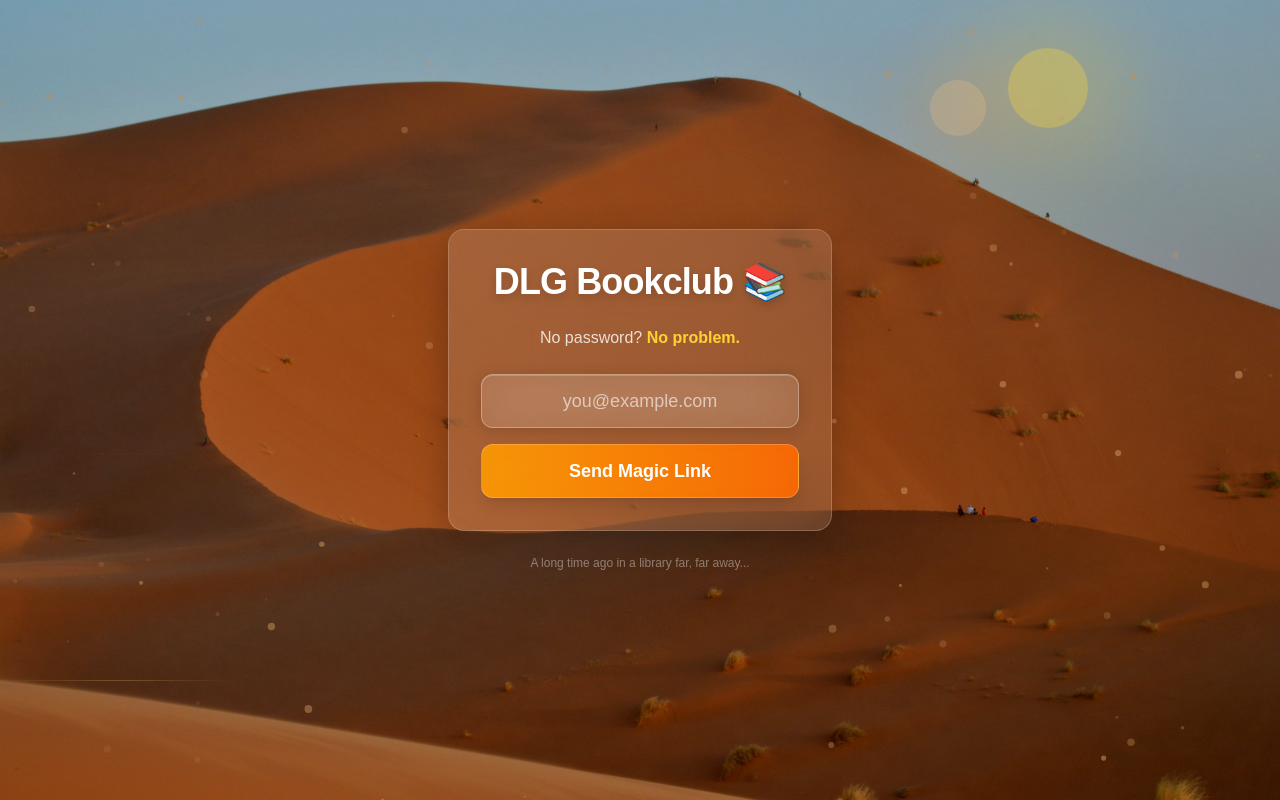
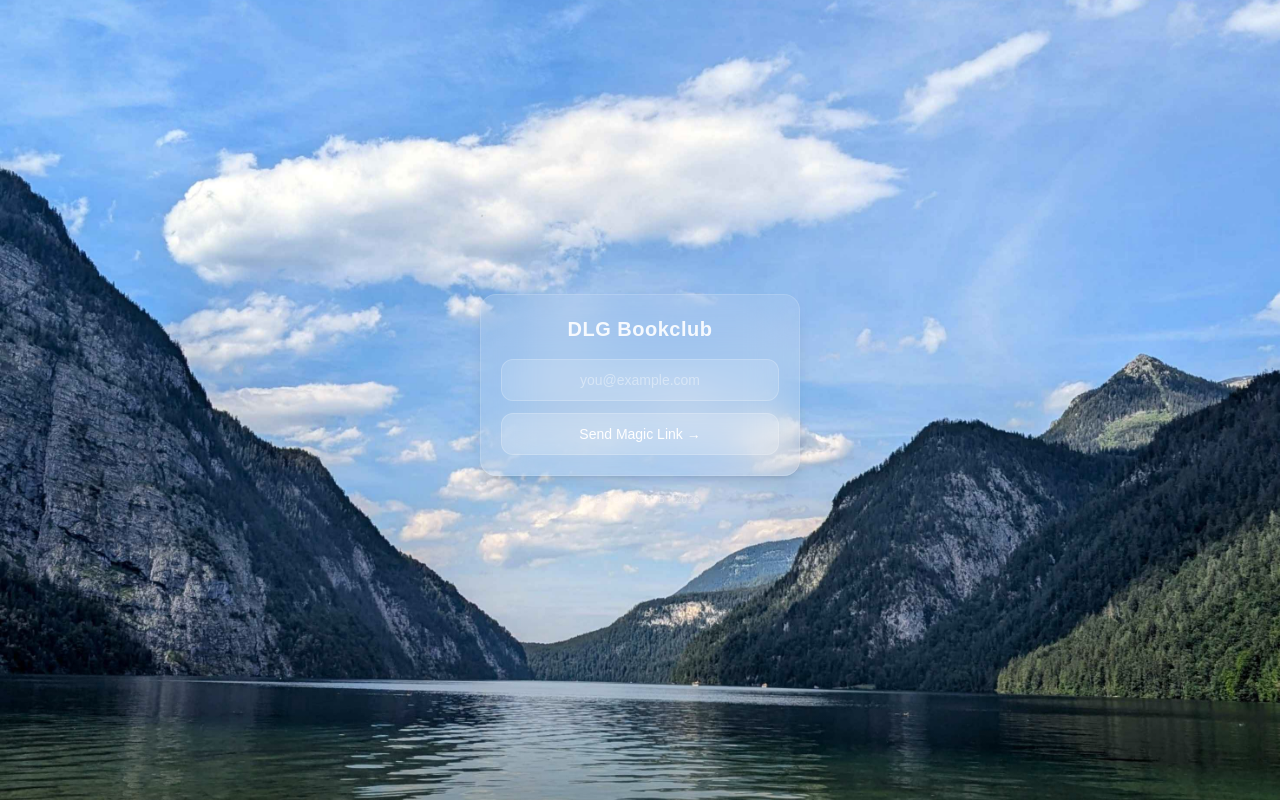
Before and after one commit to asifnady/dlg-bookclub, a Next.js app: page /login in a window 1280 px wide. Built offline with nearby package versions, Linux system fonts and the light colour scheme.

Commit message:
Minimal design: user's photo as hero, small floating glass card, no big boxes

```diff
--- a/app/login/page.tsx
+++ b/app/login/page.tsx
@@ -1,6 +1,6 @@
 "use client";
 
-import { useState, useEffect, useRef } from "react";
+import { useState } from "react";
 import { createClient } from "@/lib/supabase/client";
 
 export default function LoginPage() {
@@ -27,67 +27,46 @@ export default function LoginPage() {
       setLoading(false);
     } else {
       setSent(true);
-      setEmail(""); // Clear email from state so it's not visible anywhere
+      setEmail("");
       setLoading(false);
     }
   };
 
   return (
-    <>
     <div className="relative min-h-screen w-full overflow-hidden bg-black">
-        {/* Photorealistic Tatooine desert background */}
+      {/* Full-screen background photo */}
       <div
-          className="absolute inset-0 z-0 bg-cover bg-center bg-no-repeat"
-          style={{ backgroundImage: "url(/tatooine-bg.jpg)" }}
+        className="absolute inset-0 bg-cover bg-center"
+        style={{ backgroundImage: "url(/bg.jpg)" }}
       />
 
-        {/* Dark overlay for readability */}
-        <div className="absolute inset-0 z-[1] bg-black/30" />
+      {/* Very subtle gradient overlay at bottom for readability */}
+      <div className="absolute inset-x-0 bottom-0 h-48 bg-gradient-to-t from-black/30 to-transparent pointer-events-none" />
 
-        {/* Twin suns glow in the sky */}
-        <div className="absolute top-12 right-[15%] z-[2] opacity-70">
-          <div className="w-20 h-20 rounded-full bg-amber-300/60 shadow-[0_0_80px_40px_rgba(251,191,36,0.3)]" />
-        </div>
-        <div className="absolute top-20 right-[23%] z-[2] opacity-60">
-          <div className="w-14 h-14 rounded-full bg-orange-300/50 shadow-[0_0_60px_30px_rgba(251,146,60,0.25)]" />
-        </div>
-
-        {/* Animated sand particles blowing in the wind */}
-        <SandParticles />
-
-        {/* Login card floating above the desert */}
-        <div className="relative z-10 flex min-h-screen flex-col items-center justify-center px-4">
-          <div className="w-full max-w-sm">
-            {/* Card with Apple liquid glass look */}
-            <div className="relative rounded-2xl backdrop-blur-2xl bg-white/10 border border-white/20 shadow-[0_8px_32px_rgba(0,0,0,0.25)] p-8">
-              {/* Subtle texture overlay */}
-              <div className="absolute inset-0 rounded-2xl bg-gradient-to-br from-white/5 to-transparent pointer-events-none" />
-
-              {/* Content */}
-              <div className="relative z-10 text-center space-y-6">
-                <h1 className="text-4xl font-bold tracking-tight text-white drop-shadow-lg">
-                  DLG Bookclub 📚
+      {/* Minimal floating badge — small, centered */}
+      <div className="relative z-10 flex min-h-screen flex-col items-center justify-center px-6">
+        <div className="w-full max-w-xs mx-auto">
+          {/* Small glass card */}
+          <div className="rounded-2xl backdrop-blur-xl bg-white/10 border border-white/15 shadow-lg p-5">
+            <div className="text-center space-y-4">
+              {/* Title — just a thin wordmark */}
+              <h1 className="text-xl font-semibold tracking-wide text-white/90">
+                DLG Bookclub
               </h1>
-                <p className="text-white/80">
-                  No password? <span className="font-semibold text-amber-300">No problem.</span>
-                </p>
 
               {sent ? (
-                  <div className="rounded-xl bg-white/10 backdrop-blur-xl p-6 border border-white/20 shadow-[0_4px_20px_rgba(0,0,0,0.15)]">
-                    <p className="text-lg font-medium text-green-300">✨ Magic link sent!</p>
-                    <p className="mt-2 text-sm text-white/70">
-                      Check your inbox (and spam) for the login link.
-                    </p>
+                <div className="space-y-3">
+                  <p className="text-sm font-medium text-green-300">✨ Magic link sent</p>
+                  <p className="text-xs text-white/60">Check your email (and spam) for the link.</p>
                   <button
                     onClick={() => setSent(false)}
-                      className="mt-4 text-sm text-amber-300 underline hover:text-amber-200 transition-colors"
+                    className="text-xs text-amber-300/80 underline hover:text-amber-200 transition-colors"
                   >
                     Send again
                   </button>
                 </div>
               ) : (
-                  <form onSubmit={handleSubmit} className="space-y-4">
-                    <div className="relative">
+                <form onSubmit={handleSubmit} className="space-y-3">
                   <input
                     type="email"
                     value={email}
@@ -95,147 +74,29 @@ export default function LoginPage() {
                     placeholder="you@example.com"
                     required
                     autoComplete="email"
-                        className="w-full rounded-xl border border-white/30 bg-white/10 backdrop-blur-xl px-4 py-3 text-center text-lg text-white placeholder:text-white/60 outline-none shadow-[0_2px_15px_rgba(0,0,0,0.15),inset_0_1px_0_rgba(255,255,255,0.2)] focus:border-white/50 focus:ring-2 focus:ring-white/20 transition-all"
+                    className="w-full rounded-xl border border-white/20 bg-white/10 backdrop-blur-lg px-3 py-2.5 text-center text-sm text-white placeholder:text-white/40 outline-none focus:border-white/40 focus:ring-2 focus:ring-white/10 transition-all"
                   />
-                    </div>
                   {error && (
-                      <p className="text-sm text-red-300 bg-red-900/40 backdrop-blur-sm rounded-lg px-3 py-2">{error}</p>
+                    <p className="text-xs text-red-300/80">{error}</p>
                   )}
                   <button
                     type="submit"
                     disabled={loading}
-                      className="w-full rounded-xl bg-gradient-to-r from-amber-500/90 to-orange-500/90 backdrop-blur-sm px-4 py-3 text-lg font-semibold text-white shadow-lg transition-all hover:from-amber-400 hover:to-orange-400 hover:shadow-xl hover:-translate-y-0.5 active:translate-y-0 disabled:opacity-50 disabled:hover:translate-y-0 border border-white/20"
+                    className="w-full rounded-xl bg-white/15 backdrop-blur-lg border border-white/20 px-3 py-2.5 text-sm font-medium text-white transition-all hover:bg-white/25 active:bg-white/20 disabled:opacity-40"
                   >
-                      {loading ? "Sending…" : "Send Magic Link"}
+                    {loading ? "Sending…" : "Send Magic Link →"}
                   </button>
                 </form>
               )}
             </div>
           </div>
 
-            {/* Tatooine flavor text */}
-            <p className="mt-6 text-center text-xs text-white/40">
-              A long time ago in a library far, far away...
+          {/* Tiny credit — barely there */}
+          <p className="mt-4 text-center text-[10px] text-white/30 tracking-wider uppercase">
+            DLG Bookclub &middot; 2026
           </p>
         </div>
       </div>
-
-        {/* Wind-blown sand streaks overlay */}
-        <WindLines />
-      </div>
-    </>
-  );
-}
-
-function SandParticles() {
-  const canvasRef = useRef<HTMLCanvasElement>(null);
-
-  useEffect(() => {
-    const canvas = canvasRef.current;
-    if (!canvas) return;
-
-    const ctx = canvas.getContext("2d");
-    if (!ctx) return;
-
-    canvas.width = window.innerWidth;
-    canvas.height = window.innerHeight;
-
-    const particles: {
-      x: number;
-      y: number;
-      size: number;
-      speed: number;
-      opacity: number;
-      drift: number;
-    }[] = [];
-
-    // Create sand particles
-    for (let i = 0; i < 80; i++) {
-      particles.push({
-        x: Math.random() * canvas.width,
-        y: Math.random() * canvas.height,
-        size: Math.random() * 3 + 1,
-        speed: Math.random() * 2 + 0.5,
-        opacity: Math.random() * 0.5 + 0.1,
-        drift: Math.random() * 0.5 - 0.25,
-      });
-    }
-
-    let animId: number;
-
-    function animate() {
-      if (!ctx || !canvas) return;
-      ctx.clearRect(0, 0, canvas.width, canvas.height);
-
-      for (const p of particles) {
-        ctx.fillStyle = `rgba(194, 143, 89, ${p.opacity})`;
-        ctx.beginPath();
-        ctx.arc(p.x, p.y, p.size, 0, Math.PI * 2);
-        ctx.fill();
-
-        // Move particles left-to-right (wind blowing) with slight vertical drift
-        p.x += p.speed;
-        p.y += p.drift;
-
-        // Reset when off screen
-        if (p.x > canvas.width + 10) {
-          p.x = -10;
-          p.y = Math.random() * canvas.height;
-          p.speed = Math.random() * 2 + 0.5;
-          p.drift = Math.random() * 0.5 - 0.25;
-        }
-      }
-
-      animId = requestAnimationFrame(animate);
-    }
-
-    animate();
-
-    return () => cancelAnimationFrame(animId);
-  }, []);
-
-  return <canvas ref={canvasRef} className="absolute inset-0 z-[5] pointer-events-none" />;
-}
-
-function WindLines() {
-  return (
-    <div className="absolute inset-0 z-[4] pointer-events-none overflow-hidden">
-      <style jsx>{`
-        @keyframes windSweep {
-          0% {
-            transform: translateX(-100%) translateY(0);
-            opacity: 0;
-          }
-          10% {
-            opacity: 0.15;
-          }
-          90% {
-            opacity: 0.1;
-          }
-          100% {
-            transform: translateX(calc(100vw + 100%)) translateY(-20px);
-            opacity: 0;
-          }
-        }
-        .wind-line {
-          position: absolute;
-          height: 1px;
-          background: linear-gradient(90deg, transparent, rgba(255, 200, 100, 0.25), transparent);
-          animation: windSweep 6s ease-in-out infinite;
-        }
-      `}</style>
-      {[...Array(6)].map((_, i) => (
-        <div
-          key={i}
-          className="wind-line"
-          style={{
-            top: `${15 + i * 14}%`,
-            width: `${100 + Math.random() * 200}px`,
-            animationDelay: `${i * 1.2}s`,
-            animationDuration: `${5 + Math.random() * 3}s`,
-          }}
-        />
-      ))}
     </div>
   );
 }
```
Also changed, not shown: public/bg.jpg (added). Lines whose indentation alone changed are shown as unchanged.
